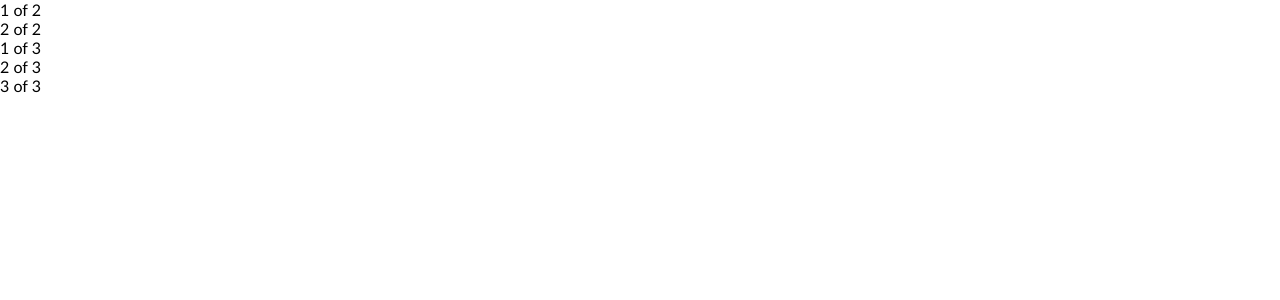
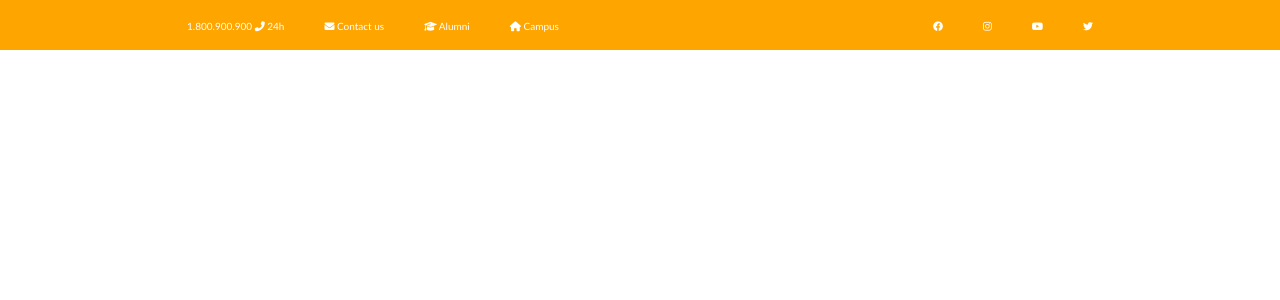
Before and after one commit to Alecpu92/proj-html-vuejs, a Vue app: page / in a window 1280 px wide. Shown: the top 300 px of the page. Built offline with nearby package versions, Linux system fonts and the light colour scheme.

Commit message:
barra navigfazione header

```diff
--- a/index.html
+++ b/index.html
@@ -3,6 +3,7 @@
   <head>
     <meta charset="UTF-8" />
     <link rel="icon" type="image/svg+xml" href="/vite.svg" />
+    <link rel="stylesheet" href="https://cdnjs.cloudflare.com/ajax/libs/font-awesome/6.3.0/css/all.min.css" integrity="sha512-SzlrxWUlpfuzQ+pcUCosxcglQRNAq/DZjVsC0lE40xsADsfeQoEypE+enwcOiGjk/bSuGGKHEyjSoQ1zVisanQ==" crossorigin="anonymous" referrerpolicy="no-referrer" />
     <meta name="viewport" content="width=device-width, initial-scale=1.0" />
     <title>Vite + Vue</title>
   </head>
--- a/src/components/PageHeader.vue
+++ b/src/components/PageHeader.vue
@@ -1,4 +1,5 @@
 <script>
+
 
 
 export default {
@@ -8,27 +9,29 @@ export default {
 </script>
 
 <template>
-    <div class="container text-center">
-  <div class="row">
-    <div class="col">
-      1 of 2
+  <header>
+    <div class="container_start">
+      <div>
+        <ul>
+          <li>1.800.900.900 <i class="fa-solid fa-phone-flip"></i> 24h </li>
+          <li> <i class="fa-solid fa-envelope"></i> Contact us </li>
+          <li><i class="fa-solid fa-graduation-cap"></i> Alumni</li>
+          <li><i class="fa-solid fa-house"></i> Campus</li>
+        </ul>
+      </div>
+      <div>
+        <ul>
+          <li><i class="fa-brands fa-facebook"></i></li>
+          <li><i class="fa-brands fa-instagram"></i></li>
+          <li><i class="fa-brands fa-youtube"></i></li>
+          <li><i class="fa-brands fa-twitter"></i></li>
+        </ul>
+      </div>
     </div>
-    <div class="col">
-      2 of 2
-    </div>
-  </div>
-  <div class="row">
-    <div class="col">
-      1 of 3
-    </div>
-    <div class="col">
-      2 of 3
-    </div>
-    <div class="col">
-      3 of 3
-    </div>
-  </div>
-</div>
+  </header>
+
+
+
 
 
 </template>
@@ -36,5 +39,26 @@ export default {
 <style lang="scss" scoped>
 @use '../styles/partials/variables.scss' as *;
 
+.container_start{
+  width: 100%;
+  height: 50px;
+  background-color: orange;
+  display: flex;
+  flex-direction: row;
+  justify-content: space-around;
+
+}
+ul{
+  display: flex;
+  flex-direction: row;
+  color: white;
+  font-size: 10px;
+  list-style-type: none;
+
+}
+li{
+  padding: 20px;
+}
+
 
 </style>
--- a/src/styles/general.scss
+++ b/src/styles/general.scss
@@ -1,3 +1,6 @@
+
+
+
 * {
     padding: 0;
     margin: 0;
```
